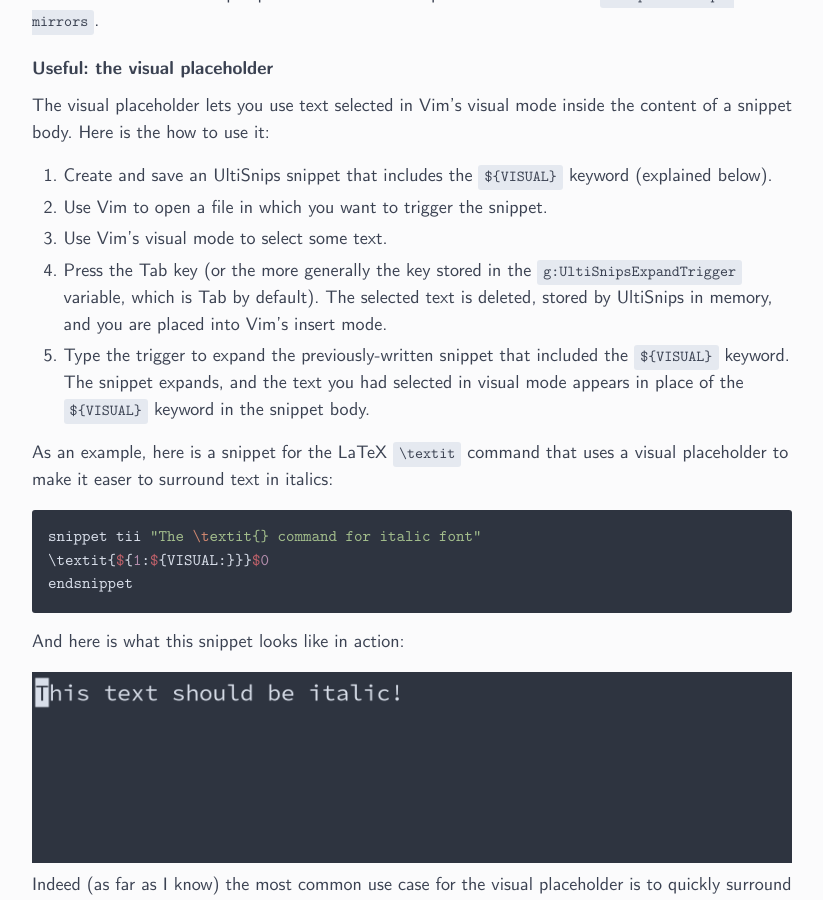
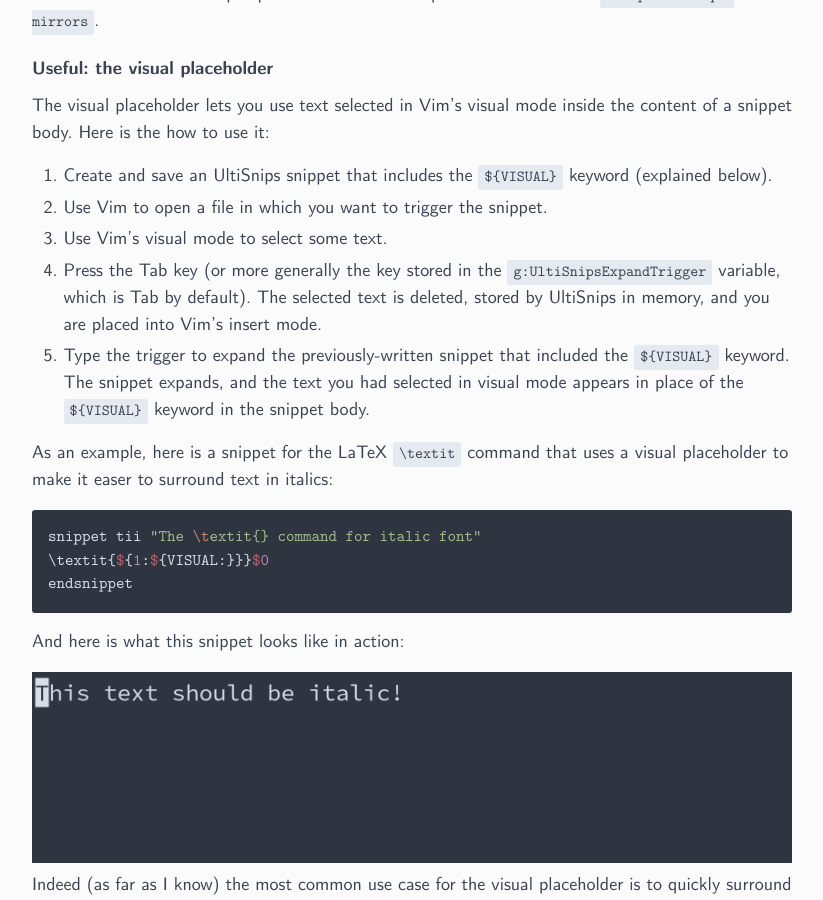
Before and after one commit to ejmastnak/ejmastnak.github.io, a Jekyll site: the page built from tutorials/vim-latex/ultisnips.md, in a window 1280 px wide and 900 px high, scrolled down 9437 px. Shown: the whole window, without its empty margins (228-1051 px from the left). Built offline with Jekyll 4.4.1, drawn with Linux system fonts in a browser that asks for light colours; some of the changed text lies outside the part shown.

```diff
--- a/tutorials/vim-latex/ultisnips.md
+++ b/tutorials/vim-latex/ultisnips.md
@@ -309,7 +309,7 @@ Here is the how to use it:
 1. Create and save an UltiSnips snippet that includes the `${VISUAL}` keyword (explained below).
 1. Use Vim to open a file in which you want to trigger the snippet.
 1. Use Vim's visual mode to select some text.
-1. Press the Tab key (or the more generally the key stored in the `g:UltiSnipsExpandTrigger` variable, which is Tab by default).
+1. Press the Tab key (or more generally the key stored in the `g:UltiSnipsExpandTrigger` variable, which is Tab by default).
    The selected text is deleted, stored by UltiSnips in memory, and you are placed into Vim's insert mode.
 1. Type the trigger to expand the previously-written snippet that included the `${VISUAL}` keyword.
    The snippet expands, and the text you had selected in visual mode appears in place of the `${VISUAL}` keyword in the snippet body.
```
Also changed, not shown: other parts of tutorials/vim-latex/ultisnips.md (+1 -1 lines).
